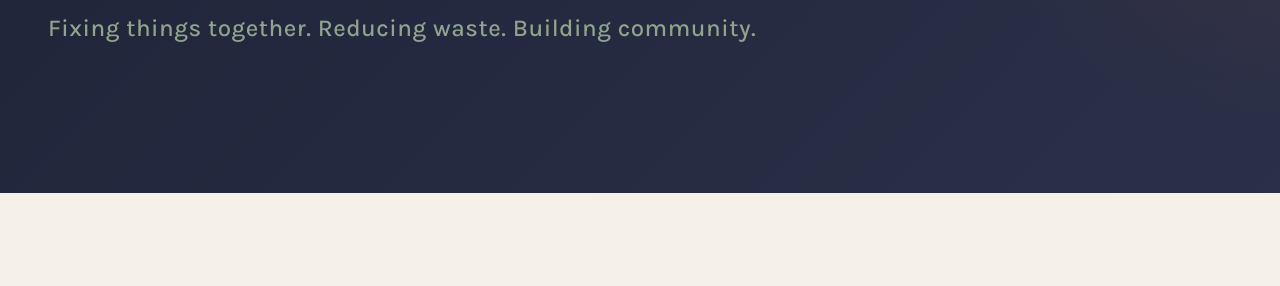
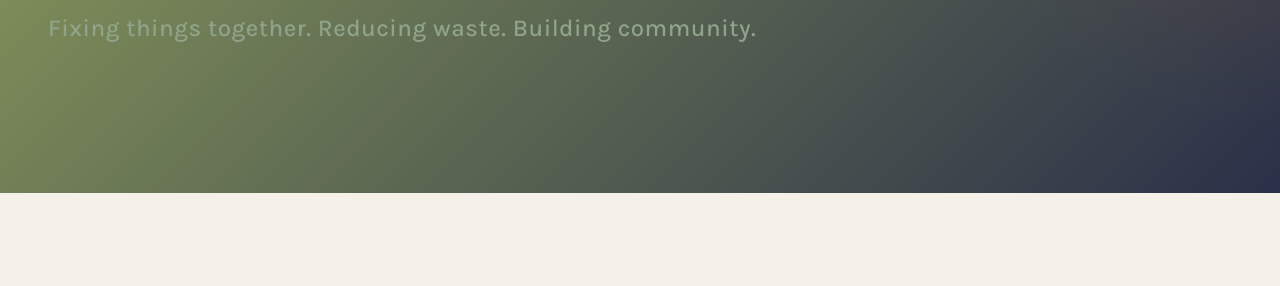
Before and after one commit to karimwearebang/karimwearebang.github.io, a plain HTML site: page index.html in a window 1280 px wide. Shown: the part 312-598 px from the top of the page. Drawn offline with nearby package versions, Linux system fonts and the light colour scheme.

Commit message:
Update index.html

```diff
--- a/index.html
+++ b/index.html
@@ -7,7 +7,7 @@
     <link href="https://fonts.googleapis.com/css2?family=Crimson+Pro:wght@400;600;700&family=Karla:wght@400;500;700&display=swap" rel="stylesheet">
     <style>
         :root {
-            --navy: #1F2438;
+            --navy: #8A9A5B;
             --cream: #F5F1E8;
             --rust: #A3472C;
             --sage: #8FA48B;
```
